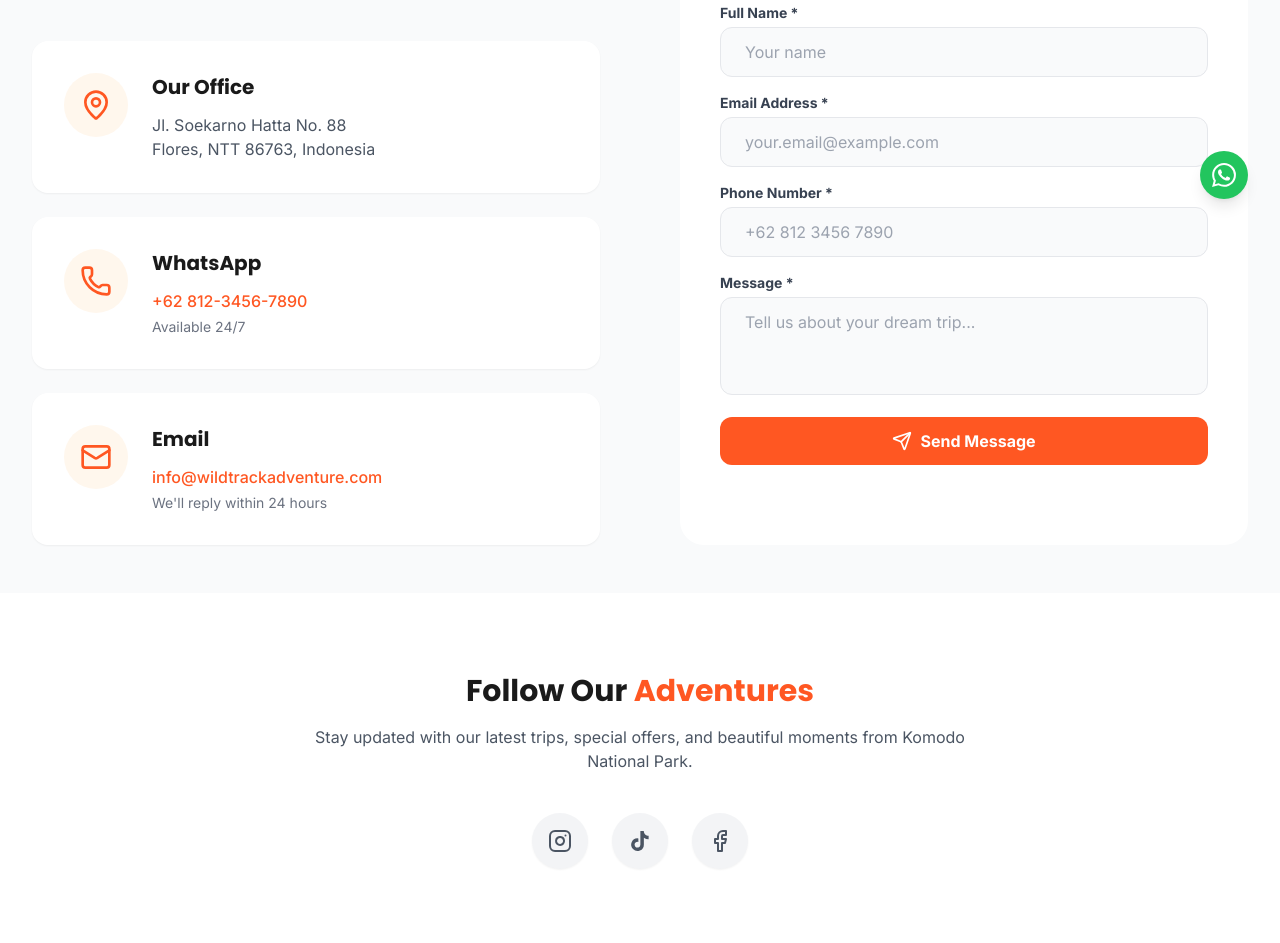
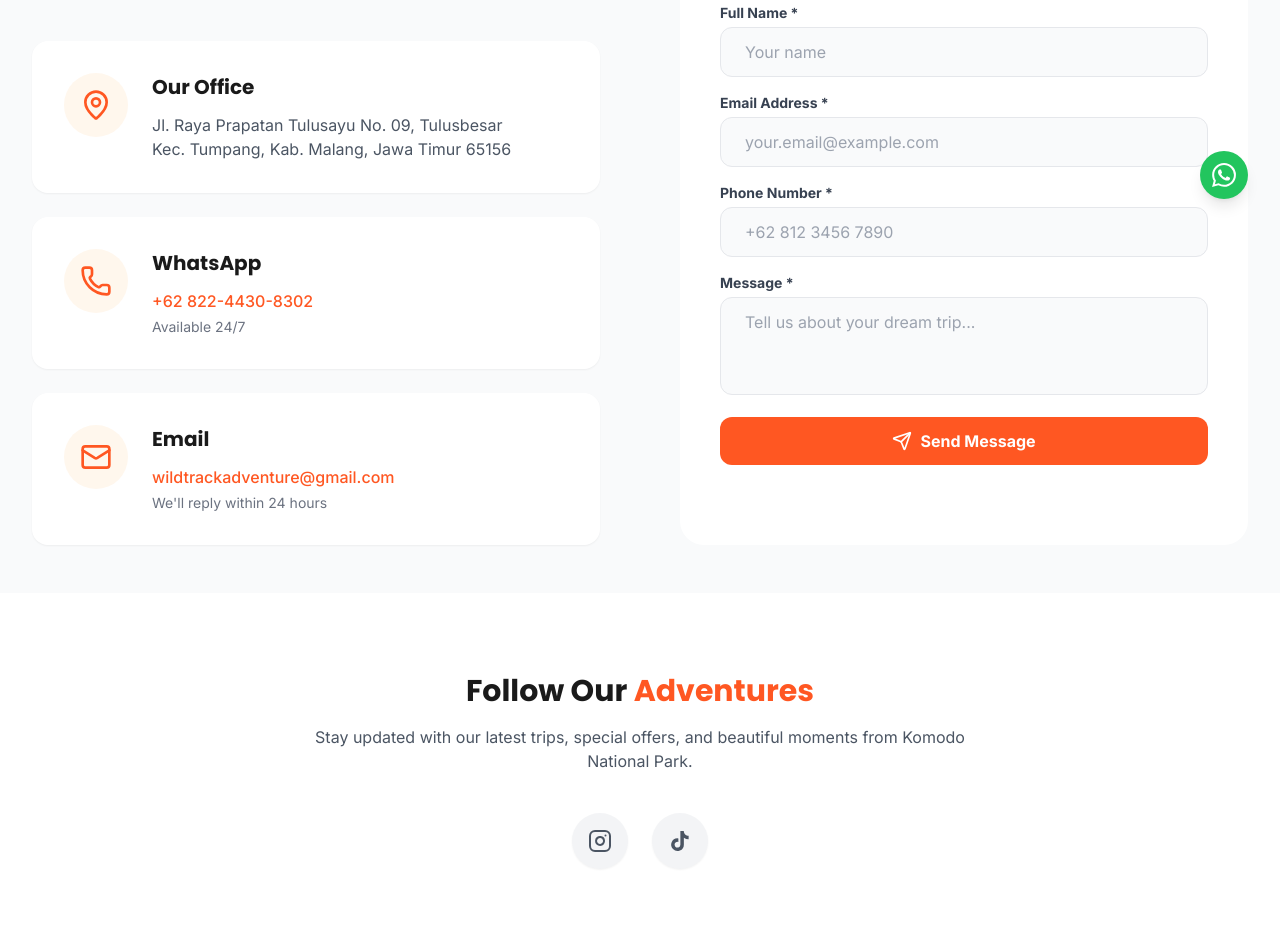
Before and after one commit to bafaqih/WildTrack, a React (Vite) app in the folder frontend/: page /contact in a window 1280 px wide. Shown: the part 569-1512 px from the top of the page. Built offline with nearby package versions, Linux system fonts and the light colour scheme.

Commit message:
update link contact

```diff
--- a/frontend/src/components/common/WhatsAppButton.jsx
+++ b/frontend/src/components/common/WhatsAppButton.jsx
@@ -2,7 +2,7 @@ import React, { useState, useEffect } from 'react';
 
 export default function WhatsAppButton() {
     const [isScrolled, setIsScrolled] = useState(false);
-    const phoneNumber = "6281234567890"; // Placeholder number
+    const phoneNumber = "6282244308302"; // Placeholder number
     const whatsappUrl = `https://wa.me/${phoneNumber}`;
 
     useEffect(() => {
--- a/frontend/src/pages/Contact-Backup.jsx
+++ b/frontend/src/pages/Contact-Backup.jsx
@@ -93,7 +93,7 @@ const Contact = () => {
                                     </div>
                                     <div>
                                         <h3 className="font-bold text-lg mb-2">Phone & WhatsApp</h3>
-                                        <a href="tel:+6281234567890" className="text-secondary hover:underline">
+                                        <a href="tel:+6282244308302" className="text-secondary hover:underline">
                                             +62 812-3456-7890
                                         </a>
                                         <p className="text-sm text-gray-500 mt-1">Available 24/7</p>
@@ -246,7 +246,7 @@ const Contact = () => {
                                 <div className="mt-8 pt-8 border-t border-gray-200">
                                     <p className="text-center text-gray-600 mb-4">Or contact us directly via WhatsApp</p>
                                     <a
-                                        href="https://wa.me/6281234567890"
+                                        href="https://wa.me/6282244308302"
                                         target="_blank"
                                         rel="noopener noreferrer"
                                         className="w-full flex items-center justify-center gap-2 bg-green-500 text-white px-6 py-3 rounded-lg font-semibold hover:bg-green-600 transition-all duration-300 shadow-lg hover:shadow-xl"
--- a/frontend/src/pages/Contact.jsx
+++ b/frontend/src/pages/Contact.jsx
@@ -1,5 +1,5 @@
 import { useEffect } from 'react';
-import { MapPin, Phone, Mail, Instagram, Facebook, Send } from 'lucide-react';
+import { MapPin, Phone, Mail, Instagram, Send } from 'lucide-react';
 import heroBg from '../assets/images/hero/hero-default.jpg';
 
 const Contact = () => {
@@ -8,15 +8,14 @@ const Contact = () => {
     }, []);
 
     const socialLinks = [
-        { icon: <Instagram className="w-6 h-6" />, url: 'https://instagram.com', color: 'hover:bg-[#E4405F]' },
+        { icon: <Instagram className="w-6 h-6" />, url: 'https://instagram.com/wildtrack_adventure', color: 'hover:bg-[#E4405F]' },
         {
             icon: (
                 <svg viewBox="0 0 24 24" fill="currentColor" className="w-6 h-6">
                     <path d="M19.59 6.69a4.83 4.83 0 0 1-3.77-4.25V2h-3.45v13.67a2.89 2.89 0 0 1-5.2 1.74 2.89 2.89 0 0 1 2.31-4.64 2.93 2.93 0 0 1 .88.13V9.4a6.84 6.84 0 0 0-1-.05A6.33 6.33 0 0 0 5 20.1a6.34 6.34 0 0 0 10.86-4.43v-7a8.16 8.16 0 0 0 4.77 1.52v-3.4a4.85 4.85 0 0 1-1-.1z" />
                 </svg>
-            ), url: 'https://tiktok.com', color: 'hover:bg-[#000000]'
-        },
-        { icon: <Facebook className="w-6 h-6" />, url: 'https://facebook.com', color: 'hover:bg-[#1877F2]' }
+            ), url: 'https://tiktok.com/@glampingcampmalang', color: 'hover:bg-[#000000]'
+        }
     ];
 
     const contactDetails = [
@@ -25,8 +24,8 @@ const Contact = () => {
             title: "Our Office",
             content: (
                 <>
-                    <p>Jl. Soekarno Hatta No. 88</p>
-                    <p>Flores, NTT 86763, Indonesia</p>
+                    <p>Jl. Raya Prapatan Tulusayu No. 09, Tulusbesar</p>
+                    <p>Kec. Tumpang, Kab. Malang, Jawa Timur 65156</p>
                 </>
             )
         },
@@ -35,7 +34,7 @@ const Contact = () => {
             title: "WhatsApp",
             content: (
                 <>
-                    <p className="text-secondary font-medium mb-1">+62 812-3456-7890</p>
+                    <p className="text-secondary font-medium mb-1">+62 822-4430-8302</p>
                     <p className="text-gray-500 text-sm">Available 24/7</p>
                 </>
             )
@@ -45,7 +44,7 @@ const Contact = () => {
             title: "Email",
             content: (
                 <div className="break-all sm:break-normal">
-                    <p className="text-secondary font-medium mb-1">info@wildtrackadventure.com</p>
+                    <p className="text-secondary font-medium mb-1">wildtrackadventure@gmail.com</p>
                     <p className="text-gray-500 text-sm">We'll reply within 24 hours</p>
                 </div>
             )
--- a/frontend/src/pages/Destinations.jsx
+++ b/frontend/src/pages/Destinations.jsx
@@ -156,7 +156,7 @@ const Destinations = () => {
                                 </p>
                             </div>
                             <a
-                                href="https://wa.me/6281234567890" // Update this number if needed
+                                href="https://wa.me/6282244308302" // Update this number if needed
                                 target="_blank"
                                 rel="noopener noreferrer"
                                 className="bg-white text-secondary hover:bg-orange-50 font-bold py-4 px-8 rounded-xl transition-all duration-300 transform hover:-translate-y-1 shadow-lg flex items-center gap-3 whitespace-nowrap"
@@ -292,7 +292,7 @@ const Destinations = () => {
                                     )}
                                 </div>
                                 <a
-                                    href={`https://wa.me/6281234567890?text=Hello, I would like to book the ${selectedTrip.title} (${selectedTrip.location})`}
+                                    href={`https://wa.me/6282244308302?text=Hello, I would like to book the ${selectedTrip.title} (${selectedTrip.location})`}
                                     target="_blank"
                                     rel="noopener noreferrer"
                                     className="btn-primary w-full md:w-auto flex items-center justify-center gap-2"
--- a/frontend/src/pages/Gallery.jsx
+++ b/frontend/src/pages/Gallery.jsx
@@ -1,5 +1,5 @@
 import { useEffect, useState, useCallback, useRef } from 'react';
-import { X, ChevronLeft, ChevronRight, Facebook, Instagram } from 'lucide-react';
+import { X, ChevronLeft, ChevronRight, Instagram } from 'lucide-react';
 
 // Import images
 import heroBg from '../assets/images/hero/hero-default.jpg';
@@ -69,15 +69,14 @@ const Gallery = () => {
     ];
 
     const socialLinks = [
-        { icon: <Instagram className="w-6 h-6" />, url: 'https://instagram.com', color: 'hover:bg-[#E4405F]' },
+        { icon: <Instagram className="w-6 h-6" />, url: 'https://instagram.com/wildtrack_adventure', color: 'hover:bg-[#E4405F]' },
         {
             icon: (
                 <svg viewBox="0 0 24 24" fill="currentColor" className="w-6 h-6">
                     <path d="M19.59 6.69a4.83 4.83 0 0 1-3.77-4.25V2h-3.45v13.67a2.89 2.89 0 0 1-5.2 1.74 2.89 2.89 0 0 1 2.31-4.64 2.93 2.93 0 0 1 .88.13V9.4a6.84 6.84 0 0 0-1-.05A6.33 6.33 0 0 0 5 20.1a6.34 6.34 0 0 0 10.86-4.43v-7a8.16 8.16 0 0 0 4.77 1.52v-3.4a4.85 4.85 0 0 1-1-.1z" />
                 </svg>
-            ), url: 'https://tiktok.com', color: 'hover:bg-[#000000]'
+            ), url: 'https://tiktok.com/@glampingcampmalang', color: 'hover:bg-[#000000]'
         },
-        { icon: <Facebook className="w-6 h-6" />, url: 'https://facebook.com', color: 'hover:bg-[#1877F2]' }
     ];
 
     const filteredImages = selectedCategory === 'all'
```
